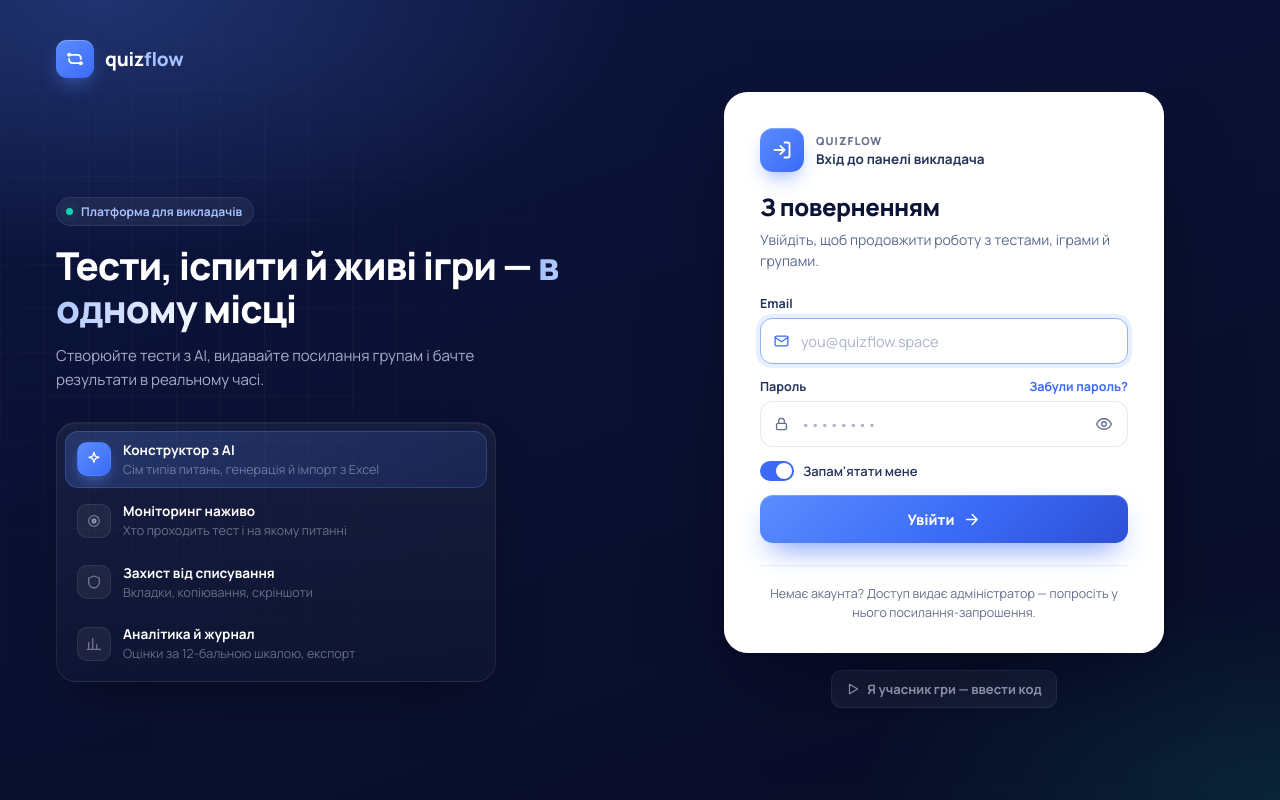
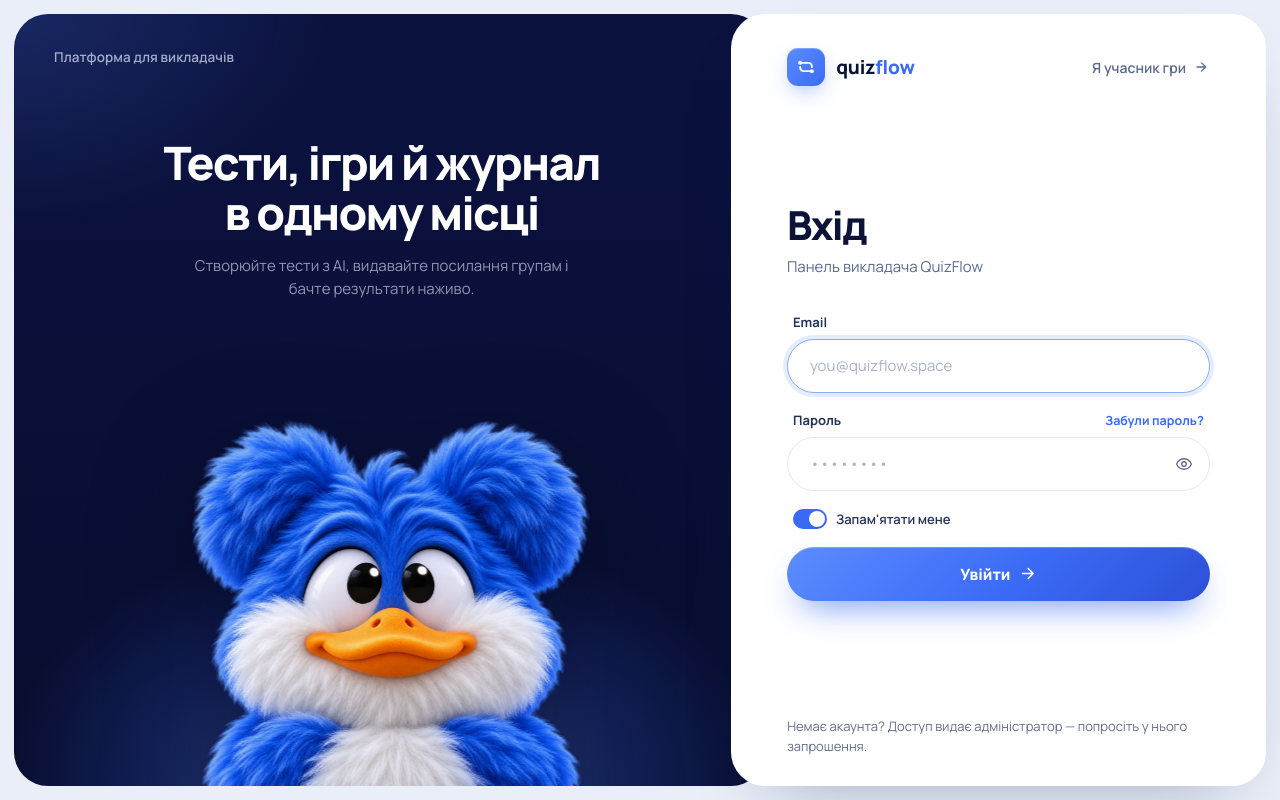
Before and after one commit to vadympavlina/quizflow-app, a plain HTML site: page login.html in a window 1280 px wide. Drawn offline with Linux system fonts and the light colour scheme; no server answers.

Commit message:
Вхід: темна панель з персонажем зліва, світла форма справа (#60)
* Вхід: строга темна сторінка без картки й лівої колонки (чернетка)

Co-Authored-By: Claude Sonnet 5.5 <noreply@anthropic.com>
Claude-Session: https://claude.ai/code/session_016CyGGaopeDkV7u9sgJqufg

* Вхід: темна панель з персонажем зліва, світла форма справа

Ліва панель: короткий текст і персонаж app знизу. Права: білі округлі
поля, кнопка, логотип і «Я учасник гри» зверху, рядок про доступ внизу.
На телефоні лише форма. Логіка входу не змінена.

Co-Authored-By: Claude Sonnet 5.5 <noreply@anthropic.com>
Claude-Session: https://claude.ai/code/session_016CyGGaopeDkV7u9sgJqufg

* Вхід: форма по центру білої панелі, симетричні відступи

Co-Authored-By: Claude Sonnet 5.5 <noreply@anthropic.com>
Claude-Session: https://claude.ai/code/session_016CyGGaopeDkV7u9sgJqufg

* Вхід: пропорції панелей 60/40, висота на середніх екранах

Co-Authored-By: Claude Sonnet 5.5 <noreply@anthropic.com>
Claude-Session: https://claude.ai/code/session_016CyGGaopeDkV7u9sgJqufg

---------

Co-authored-by: Claude <noreply@anthropic.com>

```diff
--- a/login.html
+++ b/login.html
@@ -37,32 +37,30 @@
   try { if (localStorage.getItem("qf_signed_in") === "1") document.documentElement.classList.add("resume"); } catch {}
 </script>
 <link rel="stylesheet" href="shared/auth.css?v=2">
+<link rel="stylesheet" href="shared/login.css?v=4">
 <style id="no-zoom">/* iOS збільшує сторінку, якщо в полі вводу шрифт менше 16px; тут цього не буває */@media (pointer:coarse){input,textarea,select,[contenteditable="true"],[contenteditable=""]{font-size:16px!important}html{touch-action:manipulation;-webkit-text-size-adjust:100%}}</style>
 </head>
-<body>
+<body class="lg">
 
-<aside class="hero">
+<aside class="hero" aria-label="QuizFlow">
+  <p class="hero-tag">Платформа для викладачів</p>
+  <h1>Тести, ігри й журнал<br>в одному місці</h1>
+  <p class="hero-p">Створюйте тести з AI, видавайте посилання групам і бачте результати наживо.</p>
+  <img class="mascot" src="assets/icons/teacher/mascot.webp?v=3" alt="" width="1254" height="1254" decoding="async" loading="lazy">
+</aside>
+
+
+
+<main class="side">
+<header class="top">
   <a class="logo" href="./" aria-label="QuizFlow">
     <span class="logo-i"><svg width="20" height="20" viewBox="0 0 24 24" fill="none" stroke="#fff" stroke-width="2.2" stroke-linecap="round" stroke-linejoin="round"><path d="M4 7h11a4 4 0 0 1 4 4v1"/><path d="M20 17H9a4 4 0 0 1-4-4v-1"/><circle cx="5" cy="7" r="1.3" fill="#fff"/><circle cx="19" cy="17" r="1.3" fill="#fff"/></svg></span>
     <span class="logo-t">quiz<em>flow</em></span>
   </a>
-
-  <div class="hero-main">
-    <div class="kicker"><i></i>Платформа для викладачів</div>
-    <h1>Тести, іспити й живі ігри — <span>в одному місці</span></h1>
-    <p class="hero-p">Створюйте тести з AI, видавайте посилання групам і бачте результати в реальному часі.</p>
-    <div class="feats" aria-hidden="true">
-      <div class="feat on"><span class="feat-i"><svg width="16" height="16" viewBox="0 0 24 24" fill="none" stroke="currentColor" stroke-width="2" stroke-linecap="round" stroke-linejoin="round"><path d="M12 2l1.9 5.6L19.5 9.5l-5.6 1.9L12 17l-1.9-5.6L4.5 9.5l5.6-1.9z"/></svg></span><div><b>Конструктор з AI</b><span>Сім типів питань, генерація й імпорт з Excel</span></div></div>
-      <div class="feat"><span class="feat-i"><svg width="16" height="16" viewBox="0 0 24 24" fill="none" stroke="currentColor" stroke-width="2" stroke-linecap="round" stroke-linejoin="round"><circle cx="12" cy="12" r="8"/><circle cx="12" cy="12" r="3" fill="currentColor"/></svg></span><div><b>Моніторинг наживо</b><span>Хто проходить тест і на якому питанні</span></div></div>
-      <div class="feat"><span class="feat-i"><svg width="16" height="16" viewBox="0 0 24 24" fill="none" stroke="currentColor" stroke-width="2" stroke-linecap="round" stroke-linejoin="round"><path d="M12 3l8 3v6c0 4.5-3.2 8.5-8 9-4.8-.5-8-4.5-8-9V6l8-3z"/></svg></span><div><b>Захист від списування</b><span>Вкладки, копіювання, скріншоти</span></div></div>
-      <div class="feat"><span class="feat-i"><svg width="16" height="16" viewBox="0 0 24 24" fill="none" stroke="currentColor" stroke-width="2" stroke-linecap="round"><path d="M4 20V10M10 20V4M16 20v-7M22 20H2"/></svg></span><div><b>Аналітика й журнал</b><span>Оцінки за 12-бальною шкалою, експорт</span></div></div>
-    </div>
-  </div>
-
-</aside>
-
-<main class="side">
-  <div class="card">
+  <a class="top-link" href="https://play.quizflow.space/">Я учасник гри<svg width="14" height="14" viewBox="0 0 24 24" fill="none" stroke="currentColor" stroke-width="2.2" stroke-linecap="round" stroke-linejoin="round" aria-hidden="true"><path d="M5 12h14M13 5l7 7-7 7"/></svg></a>
+</header>
+<div class="stage">
+  <div class="panel">
     <!-- Сесія вже є — одразу переходимо в панель -->
     <div class="resume-v" aria-live="polite">
       <div class="big-ic"><svg width="26" height="26" viewBox="0 0 24 24" fill="none" stroke="currentColor" stroke-width="2" stroke-linecap="round" stroke-linejoin="round"><path d="M15 3h4a2 2 0 012 2v14a2 2 0 01-2 2h-4M10 17l5-5-5-5M15 12H3"/></svg></div>
@@ -73,12 +71,9 @@
     <div class="views">
       <!-- ─── Вхід ─── -->
       <section class="view" id="vLogin">
-        <div class="card-top">
-          <span class="card-mark"><svg width="20" height="20" viewBox="0 0 24 24" fill="none" stroke="currentColor" stroke-width="2.2" stroke-linecap="round" stroke-linejoin="round" aria-hidden="true"><path d="M15 3h4a2 2 0 012 2v14a2 2 0 01-2 2h-4M10 17l5-5-5-5M15 12H3"/></svg></span>
-          <div class="card-kick">QuizFlow<b>Вхід до панелі викладача</b></div>
-        </div>
-        <h2>З поверненням</h2>
-        <p class="sub">Увійдіть, щоб продовжити роботу з тестами, іграми й групами.</p>
+
+        <h2>Вхід</h2>
+        <p class="sub">Панель викладача QuizFlow</p>
         <form class="form" id="loginF" novalidate>
           <div class="msg" id="loginMsg" role="alert" hidden></div>
           <div class="fld">
@@ -102,7 +97,6 @@
           </div>
           <button type="submit" class="btn pri" id="loginBtn"><span>Увійти</span><svg width="17" height="17" viewBox="0 0 24 24" fill="none" stroke="currentColor" stroke-width="2.2" stroke-linecap="round" stroke-linejoin="round"><path d="M5 12h14M13 5l7 7-7 7"/></svg></button>
         </form>
-        <div class="card-foot">Немає акаунта? Доступ видає адміністратор — попросіть у нього посилання-запрошення.</div>
       </section>
 
       <!-- ─── Відновлення пароля ─── -->
@@ -138,10 +132,11 @@
       </section>
     </div>
   </div>
-  <nav class="side-links" aria-label="Інші входи">
-    <a href="https://play.quizflow.space/"><svg width="14" height="14" viewBox="0 0 24 24" fill="none" stroke="currentColor" stroke-width="2" stroke-linecap="round" stroke-linejoin="round" aria-hidden="true"><polygon points="6 4 20 12 6 20 6 4"/></svg>Я учасник гри — ввести код</a>
-  </nav>
+
+</div>
+<footer class="foot">Немає акаунта? Доступ видає адміністратор — попросіть у нього запрошення.</footer>
 </main>
+
 
 <script type="module">
 import { initializeApp, getApps } from "https://www.gstatic.com/firebasejs/10.12.0/firebase-app.js";
--- /dev/null
+++ b/shared/login.css
@@ -0,0 +1,70 @@
+/* ═══════════════════════════════════════════════════════════════════════
+   Сторінка входу (login.html): темна панель з персонажем зліва, світла форма справа.
+   Підключається після auth.css і перекриває лише те, що треба.
+   ═══════════════════════════════════════════════════════════════════════ */
+body.lg{
+  display:grid;grid-template-columns:minmax(0,3fr) minmax(0,2fr);grid-template-rows:minmax(0,1fr);min-height:100dvh;
+  padding:14px;background:#E9EEF8;color:var(--ink);
+}
+
+/* ── Ліва частина: текст над персонажем ── */
+.lg .hero{
+  position:relative;z-index:0;border-radius:34px;padding:34px 56px 0 40px;overflow:hidden;gap:0;
+  background:
+    radial-gradient(70% 46% at 50% 100%,rgba(91,140,255,.55) 0%,rgba(59,107,246,.18) 48%,transparent 74%),
+    radial-gradient(60% 40% at 0% 0%,rgba(91,140,255,.18),transparent 70%),
+    linear-gradient(180deg,#0B1240 0%,#080D2E 100%);
+}
+.lg .hero::before{display:none}
+.hero-tag{font-size:13.5px;font-weight:600;color:rgba(226,232,255,.7);letter-spacing:.005em}
+.lg .hero h1{margin-top:clamp(36px,9vh,96px);text-align:center;font-size:clamp(32px,3.6vw,52px);line-height:1.08;letter-spacing:-.04em;font-weight:800;color:#fff}
+.hero-p{margin:16px auto 0;max-width:380px;text-align:center;font-size:15px;line-height:1.55;color:rgba(226,232,255,.62)}
+.mascot{position:absolute;left:50%;bottom:-3%;height:clamp(300px,52%,600px);width:auto;transform:translateX(-50%);pointer-events:none;user-select:none;
+  filter:drop-shadow(0 30px 50px rgba(3,6,30,.55));animation:peek .8s var(--ease) both}
+@keyframes peek{from{opacity:0;transform:translate(-50%,28px)}to{opacity:1;transform:translateX(-50%)}}
+
+/* ── Правa частина: біла панель, що заходить на ліву заокругленим краєм ── */
+.lg .side{position:relative;z-index:1;display:flex;flex-direction:column;align-items:stretch;justify-content:flex-start;gap:0;padding:0;
+  margin-left:-34px;border-radius:34px;background:#fff;box-shadow:0 30px 70px -40px rgba(10,20,70,.4)}
+.top{display:flex;align-items:center;justify-content:space-between;gap:16px;padding:34px 56px 0}
+.lg .logo{color:var(--ink)}.lg .logo-t em{color:var(--accent-2)}
+.top-link{display:inline-flex;align-items:center;gap:8px;font-size:14px;font-weight:600;color:var(--muted);text-decoration:none;padding:8px 2px;border-radius:8px;transition:color .15s}
+.top-link svg{transition:transform .2s var(--ease)}
+.top-link:hover{color:var(--ink)}.top-link:hover svg{transform:translateX(3px)}
+.stage{flex:1;display:flex;align-items:center;justify-content:center;padding:24px 56px}
+.panel{width:100%;max-width:440px;animation:rise .5s var(--ease) both}
+.panel h2{font-size:40px;line-height:1.08;font-weight:800;letter-spacing:-.04em;color:var(--ink)}
+.panel .sub{margin-top:10px;font-size:15px;color:var(--muted)}
+.panel .form{margin-top:34px;gap:18px}
+
+/* Поля й кнопка — округлі, як на макеті */
+.fld label{font-size:13px;font-weight:700;color:var(--ink-2);margin-bottom:8px;padding:0 6px}
+.inp>svg{display:none}
+.inp input{height:54px;padding:0 50px 0 22px;border-radius:999px;border:1px solid var(--line);background:#fff;font-size:15px}
+.inp input:hover{border-color:#CBD5EA}
+.inp input:focus{border-color:#8AAAF5;box-shadow:0 0 0 4px rgba(91,140,255,.16)}
+.eye{right:10px}
+.row{padding:0 6px}
+.btn{height:54px;border-radius:999px;font-size:15.5px}
+.btn.pri{background:linear-gradient(135deg,#5B8CFF 0%,#3B6BF6 55%,#2D4FD6 100%);box-shadow:0 16px 34px -14px rgba(59,107,246,.85),inset 0 1px 0 rgba(255,255,255,.22)}
+.btn.pri svg{transition:transform .2s var(--ease)}.btn.pri:hover:not(:disabled) svg{transform:translateX(3px)}
+.btn.ghost{border-radius:999px}
+.msg{border-radius:16px}
+.tips{border-radius:16px}
+.big-ic{border-radius:16px}
+.resume-v{text-align:left;padding:0}.resume-v .big-ic{margin:0 0 18px}
+
+.foot{padding:0 56px 30px;font-size:13px;line-height:1.5;color:var(--faint)}
+
+/* ── Вузькі екрани: лише форма, без лівої панелі ── */
+@media (max-width:980px){
+  body.lg{display:block;padding:0;background:#fff}
+  .lg .hero{display:none}
+  .lg .side{margin:0;border-radius:0;box-shadow:none;min-height:100dvh}
+  .top{padding:22px 22px 0}
+  .stage{align-items:flex-start;padding:44px 22px 24px}
+  .panel{max-width:440px;margin:0 auto}
+  .panel h2{font-size:32px}
+  .foot{padding:0 22px 26px;text-align:center}
+}
+@media (prefers-reduced-motion:reduce){.panel,.mascot{animation:none}}
```
Also changed, not shown: tests/e2e/login-layout.spec.mjs (added, +40 -0 lines).
